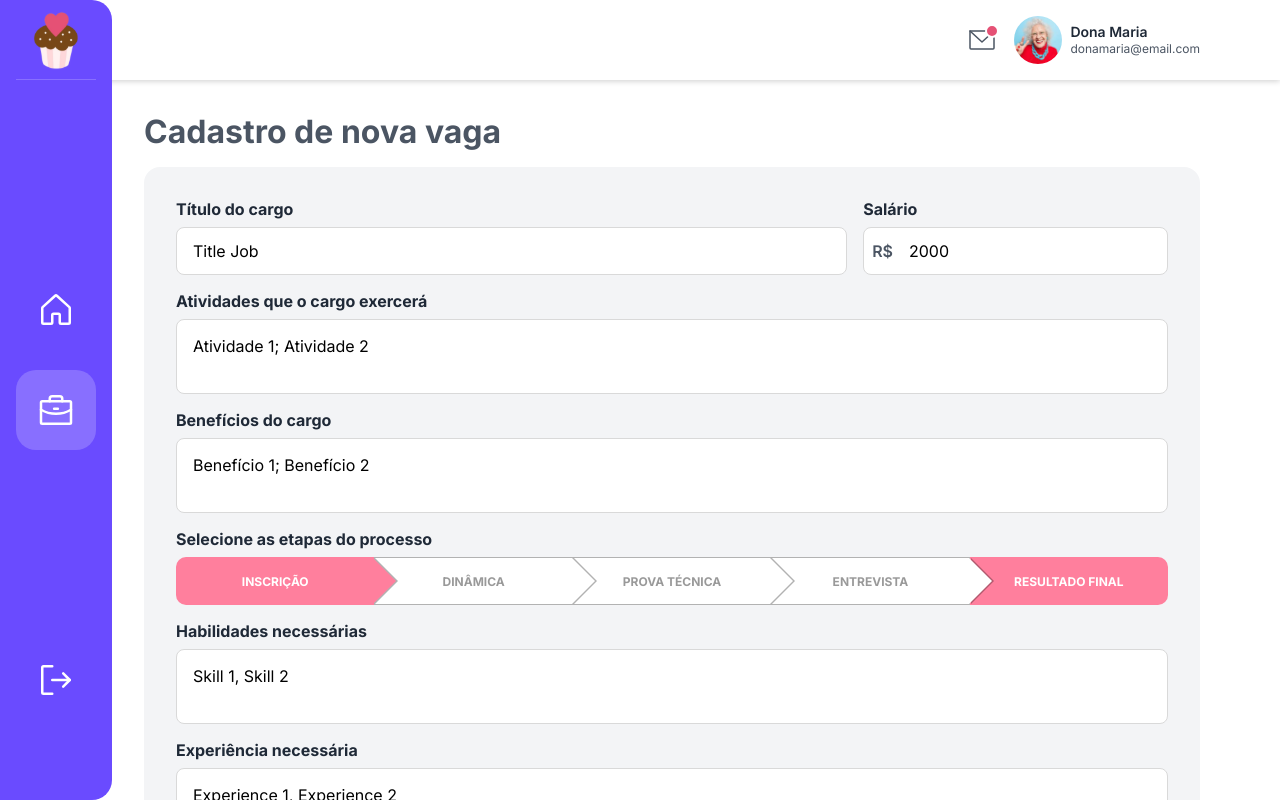
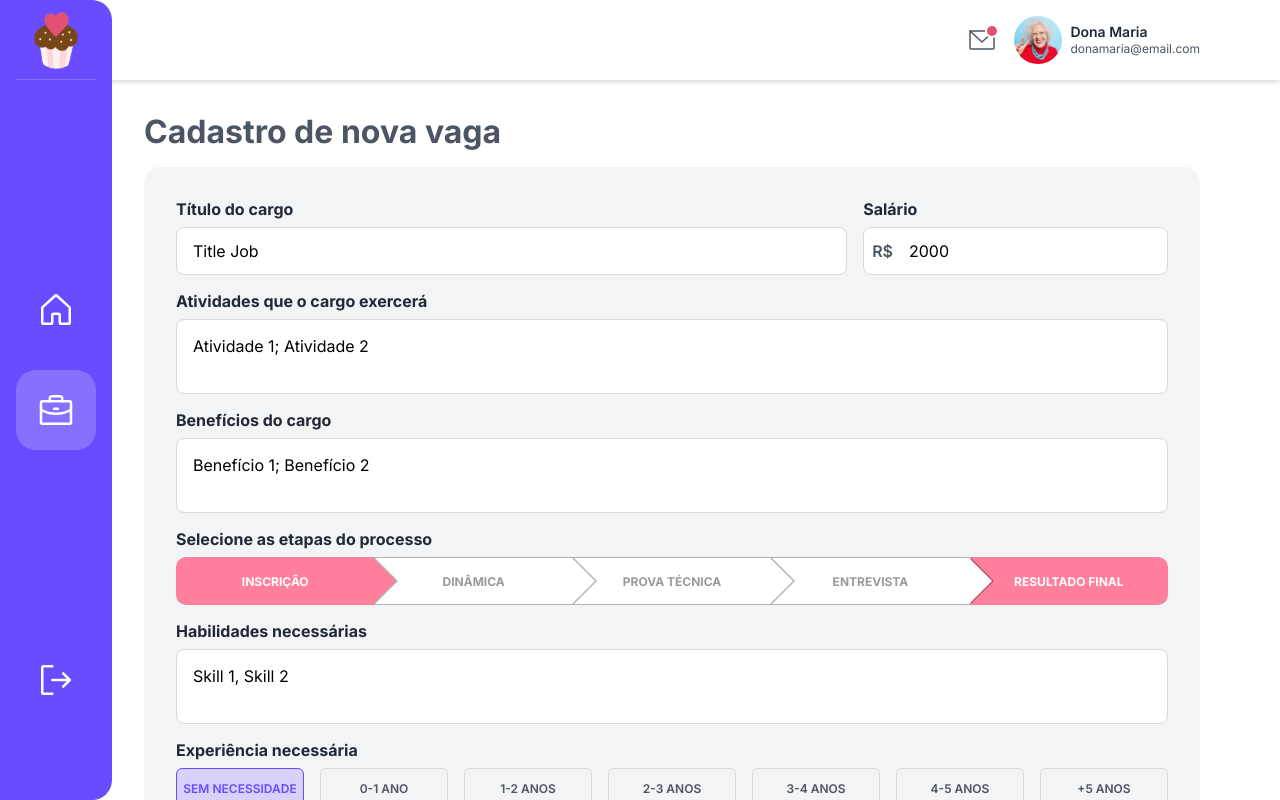
Before and after one commit to jfernandesdev/dona-maria-cupcake, a React (Vite) app: page /nova-vaga in a window 1280 px wide. Built offline with nearby package versions, Linux system fonts and the light colour scheme.

Commit message:
STYLE: experience required checkbox customization

```diff
--- a/src/pages/NewVacancy/index.tsx
+++ b/src/pages/NewVacancy/index.tsx
@@ -7,6 +7,7 @@ import * as yup from 'yup'
 import { yupResolver } from '@hookform/resolvers/yup'
 
 import { processStepsOptions } from '../../utils/processStepsOptions'
+import { experienceRequiredOptions } from '../../utils/experienceRequiredOptions'
 
 import styles from './styles.module.scss'
 
@@ -37,7 +38,7 @@ export function NewVacancy () {
       benefits: 'Benefício 1; Benefício 2',
       processSteps: ["Inscrição", "Resultado Final"],
       skills: 'Skill 1, Skill 2',
-      experienceRequired: 'Experience 1, Experience 2'
+      experienceRequired: 'Sem necessidade'
     }
   })
 
@@ -122,15 +123,15 @@ export function NewVacancy () {
           <span>Selecione as etapas do processo</span>
           <div className={styles.processStepsContainer}>
             {processStepsOptions.map((option) => (
-              <div key={option.id} className={styles.inputCheckbox}>
+              <div key={option.key} className={styles.inputCheckbox}>
                 <input
                   type="checkbox"
-                  id={option.id}
-                  value={option.stepName}
+                  id={option.key}
+                  value={option.value}
                   {...register('processSteps')}
                 />
-                <label htmlFor={option.id}>
-                  {option.stepName}
+                <label htmlFor={option.key}>
+                  {option.value}
                 </label>
               </div>
             ))}
@@ -148,11 +149,22 @@ export function NewVacancy () {
 
         <label htmlFor="experienceRequired">
           <span>Experiência necessária</span>
-          <textarea
-            id="experienceRequired"
-            {...register('experienceRequired')}
-            className={errors.experienceRequired ? styles.inputErrorAlert : ''}
-          />
+
+          <div className={styles.customCheckbox}>
+            {experienceRequiredOptions.map((option) => (
+              <div key={option.key}>
+                <input
+                  type="radio"
+                  id={option.key}
+                  value={option.value}
+                  {...register('experienceRequired')}
+                />
+                <label htmlFor={option.key}>
+                  {option.value}
+                </label>
+              </div>
+            ))}
+          </div>
         </label>
 
         <footer>
--- a/src/pages/NewVacancy/styles.module.scss
+++ b/src/pages/NewVacancy/styles.module.scss
@@ -6,12 +6,6 @@
   background: var(--gray-100);
   margin-top: 1rem;
   border-radius: 1rem;
-
-  .inputsInline {
-    display: grid;
-    grid-template-columns: 3fr 1fr;
-    gap: 1rem;
-  }
 
   label {
     display: flex;
@@ -35,6 +29,17 @@
     }
   }
 
+  textarea {
+    height: 75px;
+    resize: none;
+  }
+
+  .inputsInline {
+    display: grid;
+    grid-template-columns: 3fr 1fr;
+    gap: 1rem;
+  }
+
   .inputWithPrefix {
     display: flex;
     align-items: center;
@@ -47,7 +52,7 @@
     border-radius: 0.5rem;
     overflow: hidden;
 
-    > input {
+    >input {
       flex-grow: 1;
       border: none;
       outline: none;
@@ -62,14 +67,9 @@
     border: 1px solid var(--red-500);
     background: var(--red-100);
 
-    > input {
+    >input {
       background: var(--red-100);
     }
-  }
-
-  textarea {
-    height: 75px;
-    resize: none;
   }
 
   footer {
@@ -116,20 +116,6 @@
 .processStepsContainer {
   display: flex;
 
-  :last-child {
-    label {
-      border-radius: 0 10px 10px 0;
-    }
-    :before, :after {
-      display: none;
-    }
-  }
-
-  :first-child label{
-    border-radius: 10px 0 0 10px;
-  }
-}
-
   .inputCheckbox {
     flex: 1;
 
@@ -150,7 +136,7 @@
       justify-content: center;
       height: 3rem;
       font-size: 0.75rem;
-    color: rgba(0,0,0,0.4);
+      color: rgba(0, 0, 0, 0.4);
       white-space: nowrap;
       text-transform: uppercase;
       background: var(--white);
@@ -159,7 +145,8 @@
       transition: background 0.2s border 0.2s;
       cursor: pointer;
 
-    &:after, &:before {
+      &:after,
+      &:before {
         content: '';
         position: absolute;
         height: 0;
@@ -197,6 +184,19 @@
     }
   }
 
+  :last-child {
+    label {
+      border-radius: 0 10px 10px 0;
+    }
+    :before, :after {
+      display: none;
+    }
+  }
+
+  :first-child label {
+    border-radius: 10px 0 0 10px;
+  }
+
   input[type='checkbox']:checked+label {
     background: var(--pink-300);
     color: var(--white);
@@ -210,3 +210,57 @@ input[type='checkbox']:checked+label {
   input[type='checkbox']:focus+label {
     border: 1px solid var(--pink-300);
   }
+}
+
+.customCheckbox {
+  display: flex;
+  gap: 1rem;
+
+  > div {
+    flex: 1;
+  }
+
+  input[type='radio'] {
+    width: 0;
+    height: 0;
+    position: absolute;
+
+    &:focus {
+      box-shadow: none;
+    }
+  }
+
+  label {
+    display: flex;
+    align-items: center;
+    justify-content: center;
+    height: 2.5rem;
+    background: var(--gray-100);
+    color: var(--gray-500);
+    font-weight: 600;
+    font-size: 0.75rem;
+    border-radius: 6px;
+    border: 1px solid var(--gray-300);
+    white-space: nowrap;
+    text-transform: uppercase;
+    transition: background 0.2s color 0.2s;
+    cursor: pointer;
+
+
+    &:hover {
+      border: 1px solid var(--purple-500);
+      color: var(--purple-500);
+    }
+  }
+
+  input[type='radio']:checked+label {
+    background: var(--purple-100);
+    border-color: var(--purple-500);
+    color: var(--purple-500);
+  }
+
+  input[type='radio']:focus+label {
+    background: var(--purple-100);
+    border: 1px solid var(--purple-500);
+  }
+}
--- a/src/styles/globals.scss
+++ b/src/styles/globals.scss
@@ -7,6 +7,7 @@
 :root {
   --white: #FFF;
 
+  --purple-100: #D7D1FC;
   --purple-300: #9F8EF2;
   --purple-500: #6A4BFF;
 
--- /dev/null
+++ b/src/utils/experienceRequiredOptions.ts
@@ -0,0 +1,9 @@
+export const experienceRequiredOptions = [
+  { key: 'sem-necessidade', value: 'Sem necessidade' },
+  { key: '0-1', value: '0-1 ano' },
+  { key: '1-2', value: '1-2 anos' },
+  { key: '2-3', value: '2-3 anos' },
+  { key: '3-4', value: '3-4 anos' },
+  { key: '4-5', value: '4-5 anos' },
+  { key: '+5', value: '+5 anos' },
+]
--- a/src/utils/processStepsOptions.ts
+++ b/src/utils/processStepsOptions.ts
@@ -1,7 +1,7 @@
 export const processStepsOptions = [
-  { id: 'inscricao', stepName: 'Inscrição' },
-  { id: 'dinamica', stepName: 'Dinâmica' },
-  { id: 'prova-tecnica', stepName: 'Prova Técnica' },
-  { id: 'entrevista', stepName: 'Entrevista' },
-  { id: 'resultado-final', stepName: 'Resultado Final' },
+  { key: 'inscricao', value: 'Inscrição' },
+  { key: 'dinamica', value: 'Dinâmica' },
+  { key: 'prova-tecnica', value: 'Prova Técnica' },
+  { key: 'entrevista', value: 'Entrevista' },
+  { key: 'resultado-final', value: 'Resultado Final' },
 ]
```
Lines whose indentation alone changed are shown as unchanged.
